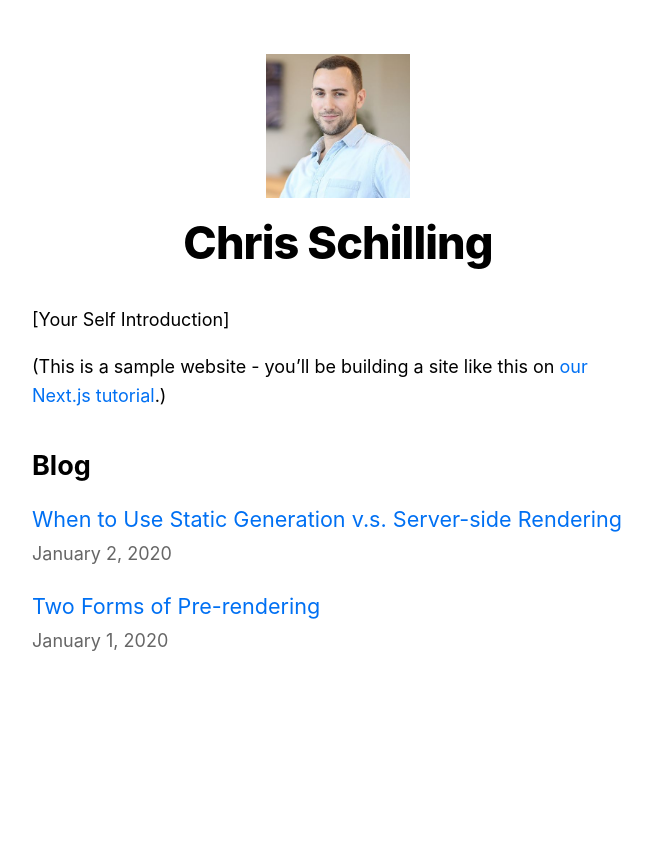
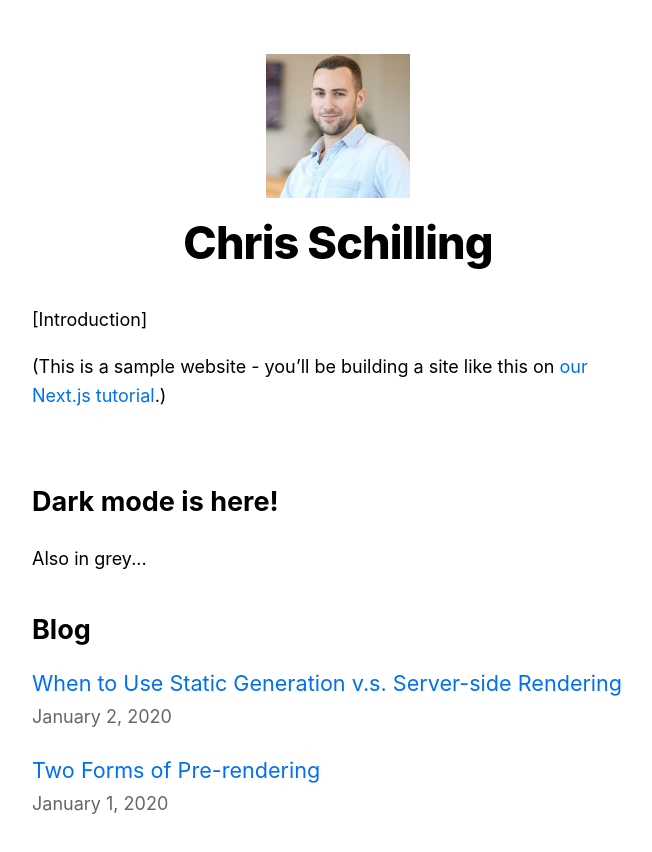
Before and after one commit to chris-schilling/nextjs-blog, a Next.js app: page / in a window 1280 px wide. Shown: the top 852 px of the page, without its empty margins (302-954 px from the left). Before the commit the page ends 800 px from the top, so only its background shows below. Built offline with nearby package versions, Linux system fonts and the light colour scheme.

Commit message:
add tailwind typography to render markdown in html using tailwindcss.

```diff
--- a/package.json
+++ b/package.json
@@ -8,6 +8,7 @@
     "start": "next start"
   },
   "dependencies": {
+    "@tailwindcss/typography": "^0.4.0",
     "date-fns": "^2.21.3",
     "gray-matter": "^4.0.3",
     "next": "^10.0.0",
--- a/pages/_app.js
+++ b/pages/_app.js
@@ -1,4 +1,4 @@
-// import 'tailwindcss/tailwind.css'
+import 'tailwindcss/tailwind.css'
 import '../styles/global.css'
 
 export default function App({ Component, pageProps }) {
--- a/pages/index.js
+++ b/pages/index.js
@@ -21,11 +21,18 @@ export default function Home({ allPostsData }) {
         <title>{siteTitle}</title>
       </Head>
       <section>
-        <p>[Your Self Introduction]</p>
+        <p>[Introduction]</p>
         <p>
           (This is a sample website - you’ll be building a site like this on{' '}
           <a href="https://nextjs.org/learn">our Next.js tutorial</a>.)
         </p>
+        <br></br>
+        <div class="bg-white dark:bg-gray-800">
+          <h1 class="text-gray-900 dark:text-white">Dark mode is here!</h1>
+          <p class="text-gray-600 dark:text-gray-300">
+            Also in grey...
+          </p>
+        </div>
     </section>
       <section className={`${utilStyles.headingMd} ${utilStyles.padding1px}`}>
         <h2 className={utilStyles.headingLg}>Blog</h2>
--- a/pages/posts/[id].js
+++ b/pages/posts/[id].js
@@ -10,7 +10,7 @@ export default function Post({ postData }) {
       <Head>
         <title>{postData.title}</title>
       </Head>
-      <article>
+      <article class="prose">
         <h1 className={utilStyles.headingXl}>{postData.title}</h1>
         <div className={utilStyles.lightText}>
           <Date dateString={postData.date} />
--- a/tailwind.config.js
+++ b/tailwind.config.js
@@ -7,5 +7,7 @@ module.exports = {
   variants: {
     extend: {},
   },
-  plugins: [],
+  plugins: [
+    require('@tailwindcss/typography'),
+  ],
 }
```
Also changed, not shown: 1 other file (tests, documents, lock files or other folders).
